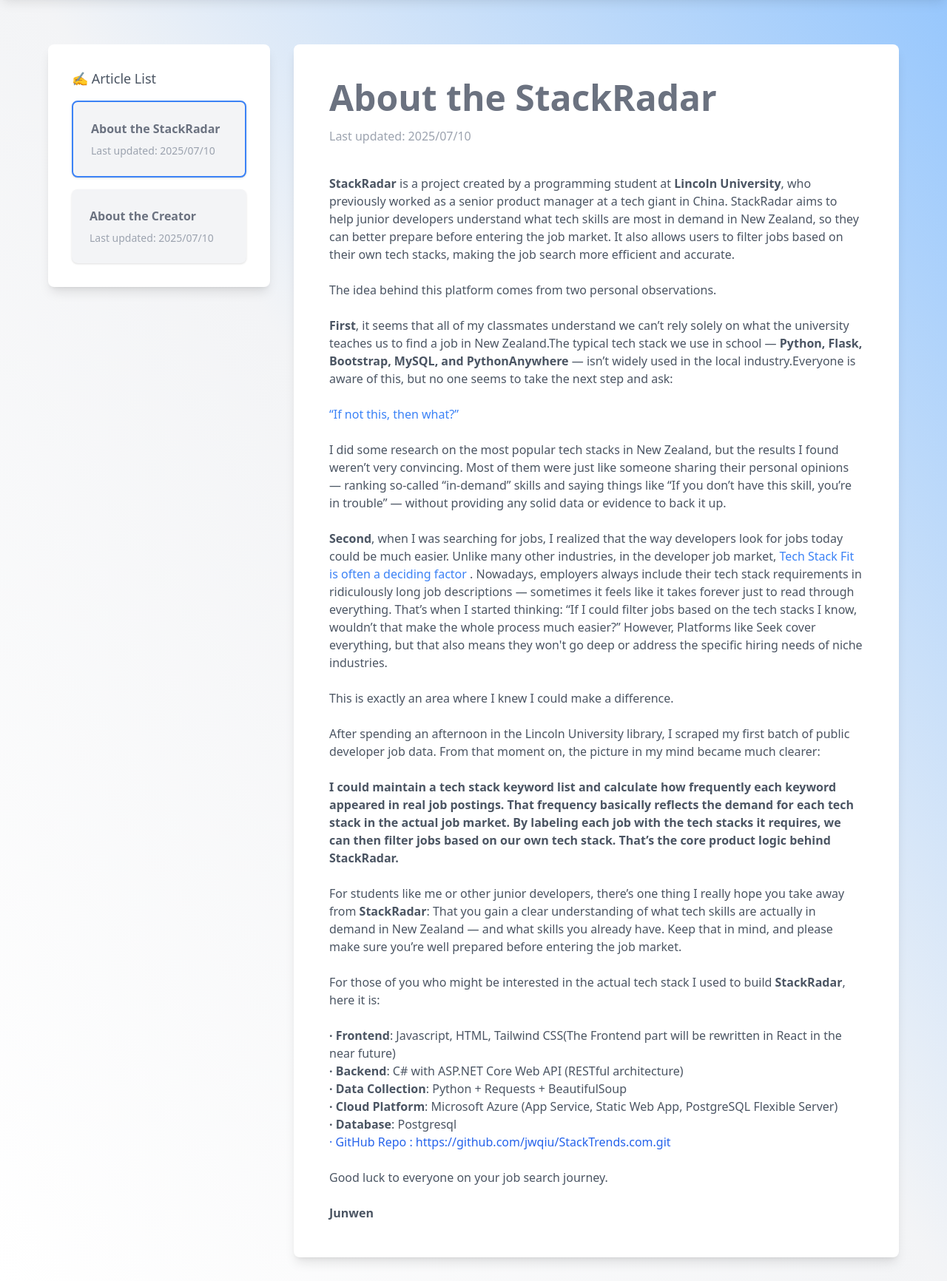
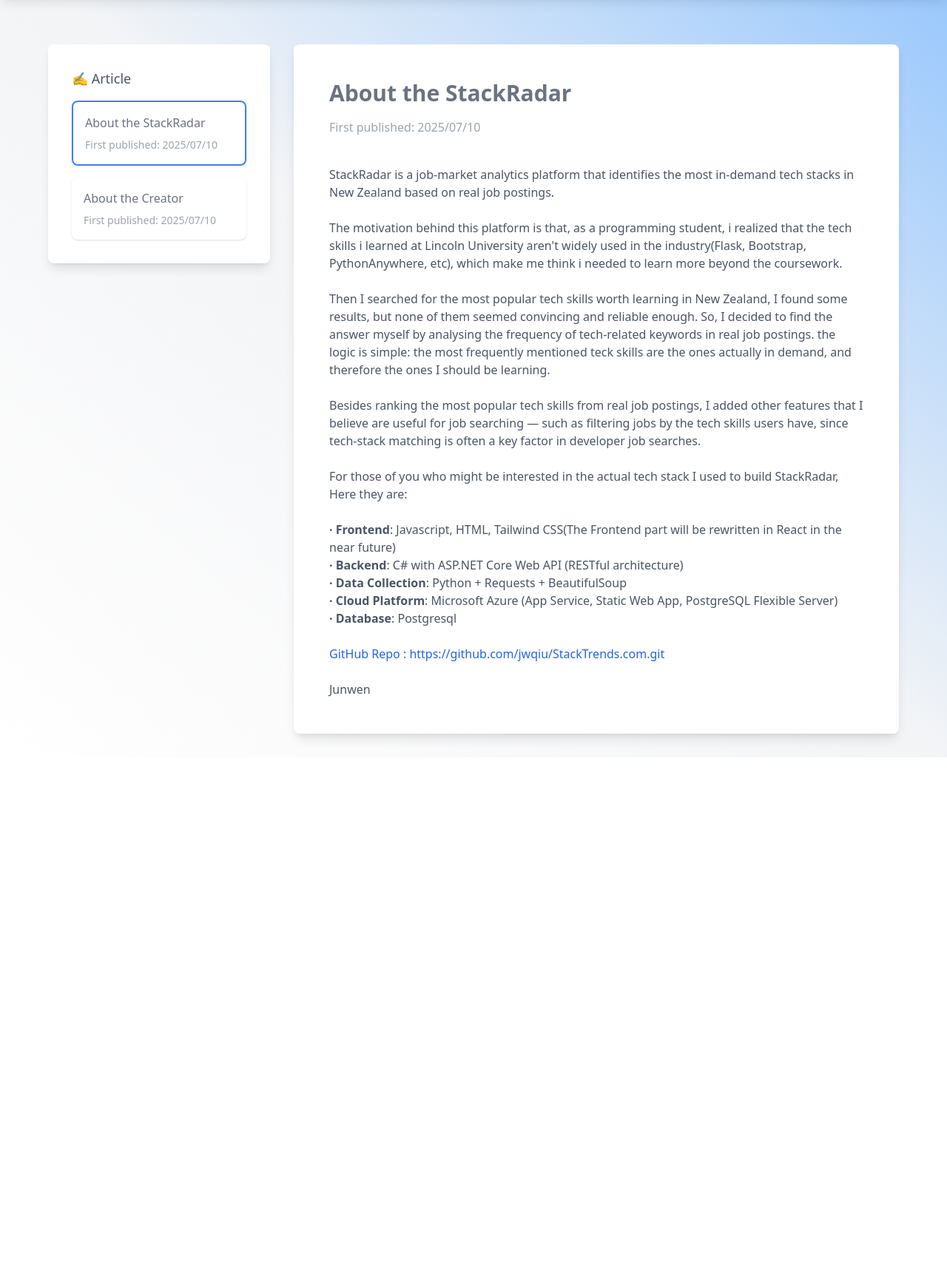
Before and after one commit to jwqiu/StackTrends.com, a plain HTML site: page 02_frontend/About.html in a window 1280 px wide. Shown: the part 80-1812 px from the top of the page at 74% size. After the commit the page ends 1104 px from the top, so only its background shows below. Drawn offline with nearby package versions, Linux system fonts and the light colour scheme.

Commit message:
Updated the article on the About Page.

```diff
--- a/02_frontend/About.html
+++ b/02_frontend/About.html
@@ -47,79 +47,67 @@
         </nav>
         <div class="flex flex-col gap-y-6 md:flex-row gap-x-8 mt-8 xl:mt-16 mb-8 container mx-auto px-4 sm:px-0 max-w-[1150px] 2xl:max-w-[1300px] ">
             <div class="w-full md:w-1/4 h-full min-w-[300px] flex flex-col gap-y-4 bg-white p-8 rounded-lg shadow-lg article-list">
-                <p class="text-lg text-gray-600">✍️ Article List</p>
-                <div class="bg-gray-100 p-6 rounded-lg shadow flex flex-col gap-y-2 cursor-pointer hover:scale-105 transition-transform duration-300" data-id="StackRadar">
-                    <p class="text-md text-gray-500 font-bold">About the StackRadar</p>
-                    <p class="text-sm text-gray-400">Last updated: 2025/07/10</p>
+                <p class="text-lg text-gray-600">✍️ Article</p>
+                <div class=" p-4 rounded-lg shadow flex flex-col gap-y-2 cursor-pointer hover:scale-105 transition-transform duration-300" data-id="StackRadar">
+                    <p class="text-md text-gray-500 ">About the StackRadar</p>
+                    <p class="text-sm text-gray-400">First published: 2025/07/10</p>
                 </div>
-                <div class="bg-gray-100 p-6 rounded-lg shadow flex flex-col gap-y-2 cursor-pointer  hover:scale-105 transition-transform duration-300" data-id="Author">
-                    <p class="text-md text-gray-500 font-bold">About the Creator</p>
-                    <p class="text-sm text-gray-400">Last updated: 2025/07/10</p>
+                <div class=" p-4 rounded-lg shadow flex flex-col gap-y-2 cursor-pointer  hover:scale-105 transition-transform duration-300" data-id="Author">
+                    <p class="text-md text-gray-500 ">About the Creator</p>
+                    <p class="text-sm text-gray-400">First published: 2025/07/10</p>
                 </div>
             </div>
             <div class="w-full md:w-3/4 bg-white  p-12 rounded-lg shadow-lg article-content">
                 <div class=" flex flex-col gap-y-4" data-id="StackRadar">
-                    <p class="text-5xl text-gray-500 font-bold">About the StackRadar</p>
-                    <p class="text-md text-gray-400">Last updated: 2025/07/10</p>
+                    <p class="text-3xl text-gray-500 font-bold">About the StackRadar</p>
+                    <p class="text-md text-gray-400">First published: 2025/07/10</p>
                     <div class=" rounded-lg  flex flex-col gap-y-4">
                         <p class="text-md text-gray-600 "style="white-space: pre-line;">
-                            <span class=" font-bold">StackRadar</span> is a project created by a programming student at <span class="font-bold ">Lincoln University</span>, who previously worked as a senior product manager at a tech giant in China. StackRadar aims to help junior developers understand what tech skills are most in demand in New Zealand, so they can better prepare before entering the job market. It also allows users to filter jobs based on their own tech stacks, making the job search more efficient and accurate.
+                            StackRadar is a job-market analytics platform that identifies the most in-demand tech stacks in New Zealand based on real job postings.
 
-                            The idea behind this platform comes from two personal observations.
+                            The motivation behind this platform is that, as a programming student, i realized that the tech skills i learned at Lincoln University aren't widely used in the industry(Flask, Bootstrap, PythonAnywhere, etc), which make me think i needed to learn more beyond the coursework.
 
-                            <span class="font-bold">First</span>, it seems that all of my classmates understand we can’t rely solely on what the university teaches us to find a job in New Zealand.The typical tech stack we use in school — <span class="font-bold">Python, Flask, Bootstrap, MySQL, and PythonAnywhere</span> — isn’t widely used in the local industry.Everyone is aware of this, but no one seems to take the next step and ask: <br><br> <span class=" text-blue-500">“If not this, then what?”</span> <br><br> I did some research on the most popular tech stacks in New Zealand, but the results I found weren’t very convincing. Most of them were just like someone sharing their personal opinions — ranking so-called “in-demand” skills and saying things like “If you don’t have this skill, you’re in trouble” — without providing any solid data or evidence to back it up.
+                            Then I searched for the most popular tech skills worth learning in New Zealand, I found some results, but none of them seemed convincing and reliable enough. So, I decided to find the answer myself by analysing the frequency of tech-related keywords in real job postings. the logic is simple: the most frequently mentioned teck skills are the ones actually in demand, and therefore the ones I should be learning.
 
-                            <span class="font-bold">Second</span>, when I was searching for jobs, I realized that the way developers look for jobs today could be much easier. Unlike many other industries, in the developer job market, <span class="text-blue-500">Tech Stack Fit is often a deciding factor</span> . Nowadays, employers always include their tech stack requirements in ridiculously long job descriptions — sometimes it feels like it takes forever just to read through everything. That’s when I started thinking: “If I could filter jobs based on the tech stacks I know, wouldn’t that make the whole process much easier?” However, Platforms like Seek cover everything, but that also means they won't go deep or address the specific hiring needs of niche industries.
+                            Besides ranking the most popular tech skills from real job postings, I added other features that I believe are useful for job searching — such as filtering jobs by the tech skills users have, since tech-stack matching is often a key factor in developer job searches.
 
-                            This is exactly an area where I knew I could make a difference.
+                            For those of you who might be interested in the actual tech stack I used to build <span class="">StackRadar</span>, Here they are:
 
-                            After spending an afternoon in the Lincoln University library, I scraped my first batch of public developer job data. From that moment on, the picture in my mind became much clearer: <br><br> <span class="font-bold">I could maintain a tech stack keyword list and calculate how frequently each keyword appeared in real job postings. That frequency basically reflects the demand for each tech stack in the actual job market. By labeling each job with the tech stacks it requires, we can then filter jobs based on our own tech stack. That’s the core product logic behind <span class="">StackRadar</span>.</span>
+                            <span class="font-semibold ">· Frontend</span>: Javascript, HTML, Tailwind CSS(The Frontend part will be rewritten in React in the near future)
+                            <span class="font-semibold ">· Backend</span>: C# with ASP.NET Core Web API (RESTful architecture)
+                            <span class="font-semibold ">· Data Collection</span>: Python + Requests + BeautifulSoup
+                            <span class="font-semibold ">· Cloud Platform</span>: Microsoft Azure (App Service, Static Web App, PostgreSQL Flexible Server)
+                            <span class="font-semibold ">· Database</span>: Postgresql
 
-                            For students like me or other junior developers, there’s one thing I really hope you take away from <span class="font-bold">StackRadar</span>: That you gain a clear understanding of what tech skills are actually in demand in New Zealand — and what skills you already have. Keep that in mind, and please make sure you’re well prepared before entering the job market.
-
-                            For those of you who might be interested in the actual tech stack I used to build <span class="font-bold">StackRadar</span>, here it is:
-
-                            <span class="font-bold ">· Frontend</span>: Javascript, HTML, Tailwind CSS(The Frontend part will be rewritten in React in the near future)
-                            <span class="font-bold ">· Backend</span>: C# with ASP.NET Core Web API (RESTful architecture)
-                            <span class="font-bold ">· Data Collection</span>: Python + Requests + BeautifulSoup
-                            <span class="font-bold ">· Cloud Platform</span>: Microsoft Azure (App Service, Static Web App, PostgreSQL Flexible Server)
-                            <span class="font-bold ">· Database</span>: Postgresql
                             <a href="https://github.com/jwqiu/StackTrends.com.git"
-                                class="text-blue-600 hover:underline font-medium">· GitHub Repo : https://github.com/jwqiu/StackTrends.com.git
+                                class="text-blue-600 hover:underline font-medium">GitHub Repo : https://github.com/jwqiu/StackTrends.com.git
                             </a>
-                            Good luck to everyone on your job search journey.
-
-                            <span class="font-bold">Junwen</span>
+                            <span class="">Junwen</span>
                         </p>
                     </div>
                 </div>
                 <div class=" flex flex-col gap-y-4" style="display: none;" data-id="Author">
-                    <p class="text-5xl text-gray-500 font-bold">About the Creator</p>
-                    <p class="text-md text-gray-400">Last updated: 2025/07/10</p>
+                    <p class="text-3xl text-gray-500 font-bold">About the Creator</p>
+                    <p class="text-md text-gray-400">First published: 2025/07/10</p>
                     <div class=" rounded-lg flex flex-col gap-y-4">
                         <p class="text-md text-gray-600" style="white-space: pre-line;">
                             Hi, there:
 
-                            This is junwen, an Independent Developer and a programming student at <span class="font-bold">Lincoln University</span>.  I'm graduating this November, and I'm currently open to all kinds of developer or software engineering positions, including internships, part-time, and full-time roles (available to start full-time work from November onward).
+                            I’m Junwen — a master’s graduate in Applied Computing from Lincoln University (November 2025). I’m currently open to developer and software engineering roles, including internships, part-time, contract, and full-time positions.
 
-                            Here’s a quick look at my tech stack:
+                            Here is a brief overview of my Tech Stack:
 
-                            · <span class="font-bold">Languages:</span> <span class="">C#,JavaScript</span>,Python
-                            · <span class="font-bold">Frontend:</span><span class="">React, JavaScript, Tailwind CSS</span>, HTML, Bootstrap
-                            · <span class="font-bold">Backend:</span> <span class="">ASP.NET Core Web API</span>,Flask
-                            · <span class="font-bold">Frameworks / Libraries:</span> <span class=""></span>Jinja2, BeautifulSoup, Leaflet.js
-                            · <span class="font-bold">Database:</span> <span class="">PostgreSQL</span>, MySQL
-                            · <span class="font-bold">Cloud & DevOps:</span> Microsoft <span class="">Azure</span> (App Service, Static Web App, PostgreSQL Flexible Server), PythonAnywhere, GitHub Actions, Git, GitHub
-                            · <span class="font-bold">AI / ML:</span> YOLOv8, PyTorch, OpenCV, Albumentations, ONNX Runtime
-                            · <span class="font-bold">Others:</span> RESTful API design, Web scraping, Axure RP
-                            <!-- I completely understand that if we're looking purely at coding experience, I may not be the strongest candidate — I’ve only been programming for about a year. But if product design and UI/UX design are also part of the equation, I genuinely believe I might be one of the best junior indie developers in this country, I’ve seen countless poorly designed products — not just from junior developers, but even from some senior ones. -->
-                            I may not be the most experienced engineer in traditional software development, <span class="text-blue-500">But if you’re looking for someone who can turn ideas into fully functional products — covering product design(PRD), UI/UX, full-stack development and cloud deployment — I truly believe I can be a strong fit. </span>
+                            · <span class="font-semibold">Frontend:</span> React, JavaScript, Tailwind CSS, Bootstrap, HTML/CSS
+                            · <span class="font-semibold">Backend & Databases:</span> ASP.NET Core Web API, Flask, PostgreSQL, MySQL, RESTful API design
+                            · <span class="font-semibold">AI / ML:</span> PyTorch, TensorFlow, YOLOv8, CNN, OpenCV, Sentence Transformers, Text Embeddings
+                            · <span class="font-semibold">Cloud & Tools:</span> Azure, GitHub Actions, GitHub Pages, Git
+                            · <span class="font-semibold">Languages:</span> C#, Python, JavaScript1
 
-                            That’s not just because  <span class="font-bold">I’m proficient in many of the most in-demand tech stacks</span> in New Zealand, such as C#, .NET, React, JavaScript, and Azure. More importantly,  <span class="font-bold">I also bring a unique blend of product and development expertise</span>.
+                            I bring hands-on experience in full-stack development, as well as applying AI to real-world problems in computer vision (YOLOv8, CNN) and NLP (text embeddings, classification).
 
-                            I previously worked as a product manager for 9 years(in China this role commonly combined both Product Owner and Product Designer responsibilities, which is less typical in NZ), including 6 years at Tencent — the largest internet company in China — where I developed strong skills in product design, UI/UX, and project management. This means that Compared to other full-stack developers, I not only handle the general areas of software development — frontend, backend, databases, deployment — but also bring product and design expertise. <span class="text-blue-600">In practice, I can function as a one-person team — product owner, designer, and developer combined.</span>
+                            Beyond the technical side, what truly sets me apart is my 9 years of experience as a product manager, including 6 years at <a href="https://www.linkedin.com/company/tencentglobal/" class="text-blue-600 hover:underline">Tencent</a>, where I developed strong skills in product thinking, UI/UX design, and cross-functional collaboration.
 
-                            That experience not only shaped the way I think about products, but also gave me strong professional habits — like effective cross-functional communication, ability to manage competing priorities, consistently pushing slightly beyond my current capabilities. These are things that many junior, or even intermediate developers, haven’t had the chance to develop yet — and I believe that makes me stand out.
+                            This combination of product + design + engineering enables me to take ideas from concept to fully functional products — effectively working as a one-person product and engineering team.
 
                             If you'd like to know more about me, feel free to check out my <a href="https://www.linkedin.com/in/junwenqiu" class="text-blue-600 hover:underline" >LinkedIn profile</a>  or reach out to me via email: <a href="mailto:jwqiu1111@gmail.com" class="text-blue-600 hover:underline ">jwqiu1111@gmail.com</a>
 
```
Also changed, not shown: 02_frontend/index.html (+14 -13 lines).
